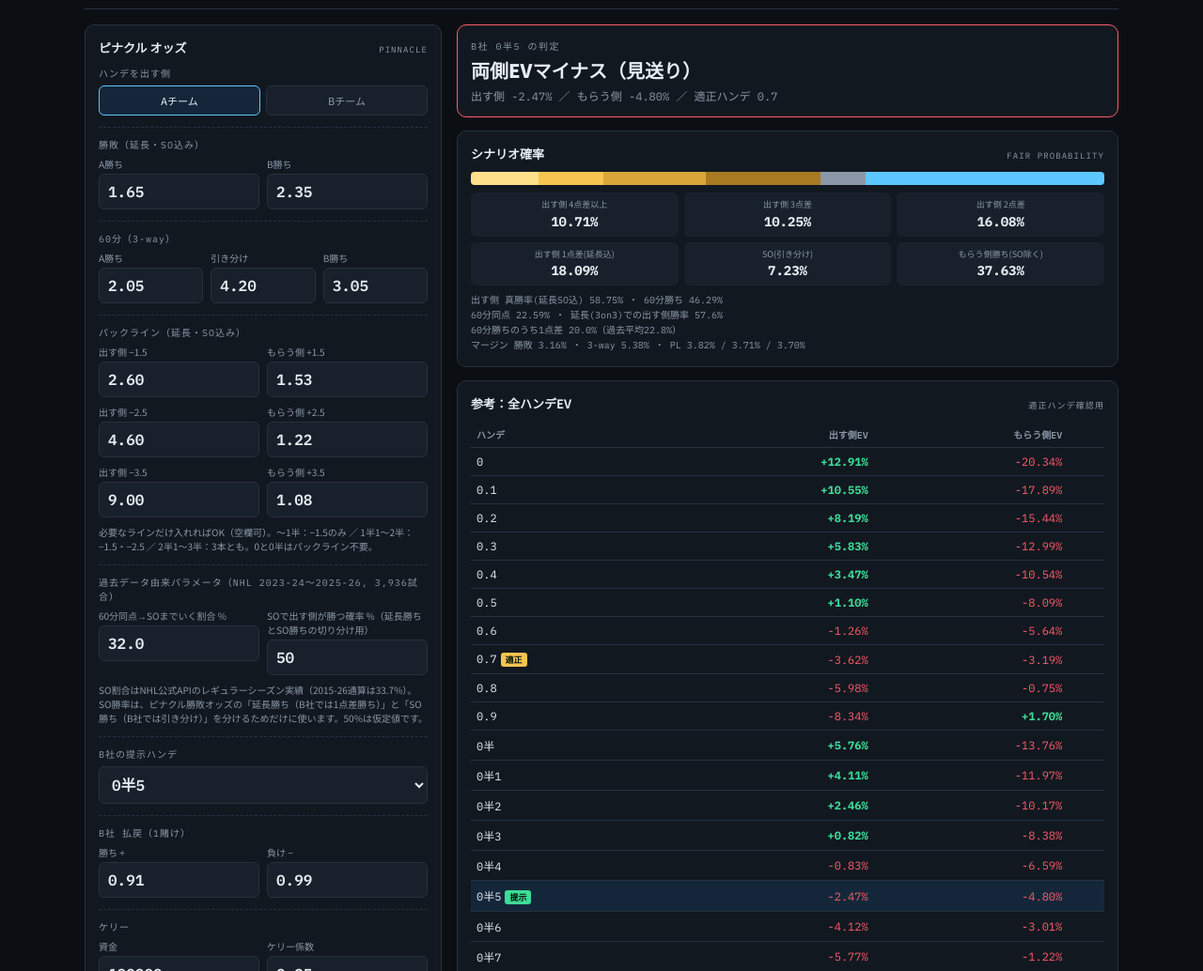
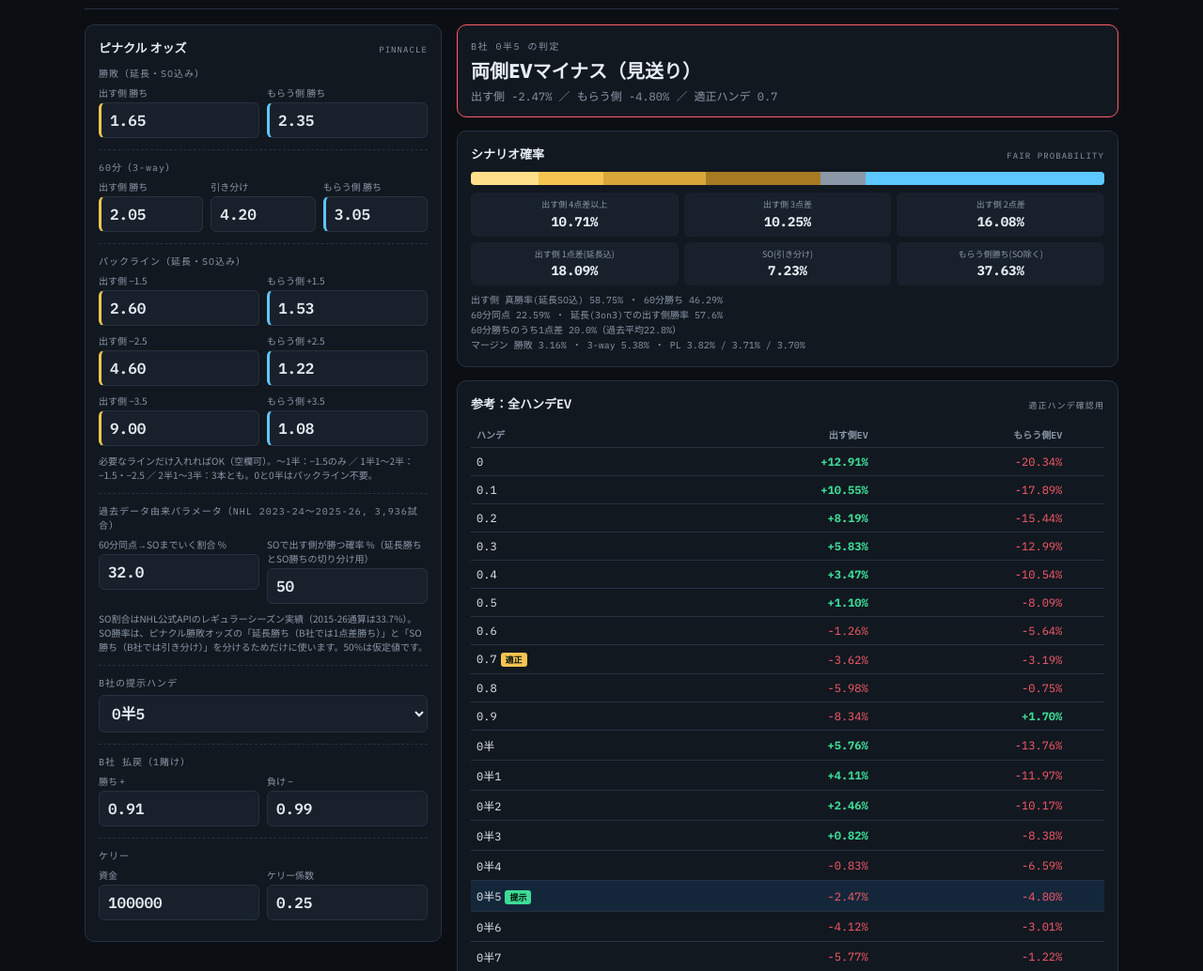
Before and after one commit to takeshinakamura0820-crypto/npb-ev, a plain HTML site: page nhl.html in a window 1280 px wide. Shown: the part 66-1100 px from the top of the page at 94% size. Drawn offline with Linux system fonts and the light colour scheme.

Commit message:
Update nhl.html

```diff
--- a/nhl.html
+++ b/nhl.html
@@ -72,24 +72,22 @@ footer{margin-top:20px;font-size:10px;color:var(--mute);font-family:'IBM Plex Mo
 <section>
   <div class="card">
     <h2>ピナクル オッズ <small>PINNACLE</small></h2>
-    <div class="gt">ハンデを出す側</div>
-    <div class="seg"><button id="gA" class="on">Aチーム</button><button id="gB">Bチーム</button></div>
     <div class="gt">勝敗（延長・SO込み）</div>
     <div class="row">
-      <div><label>A勝ち</label><input id="mlA" type="number" step="0.001" value="1.65" inputmode="decimal"></div>
-      <div><label>B勝ち</label><input id="mlB" type="number" step="0.001" value="2.35" inputmode="decimal"></div>
+      <div class="giver"><label>出す側 勝ち</label><input id="mlA" type="number" step="0.001" value="1.65" inputmode="decimal"></div>
+      <div class="recv"><label>もらう側 勝ち</label><input id="mlB" type="number" step="0.001" value="2.35" inputmode="decimal"></div>
     </div>
     <div class="gt">60分（3-way）</div>
     <div class="row3">
-      <div><label>A勝ち</label><input id="t3A" type="number" step="0.001" value="2.05" inputmode="decimal"></div>
+      <div class="giver"><label>出す側 勝ち</label><input id="t3A" type="number" step="0.001" value="2.05" inputmode="decimal"></div>
       <div><label>引き分け</label><input id="t3D" type="number" step="0.001" value="4.20" inputmode="decimal"></div>
-      <div><label>B勝ち</label><input id="t3B" type="number" step="0.001" value="3.05" inputmode="decimal"></div>
+      <div class="recv"><label>もらう側 勝ち</label><input id="t3B" type="number" step="0.001" value="3.05" inputmode="decimal"></div>
     </div>
 
     <div class="gt">パックライン（延長・SO込み）</div>
-    <div class="row"><div><label>出す側 −1.5</label><input id="p15G" type="number" step="0.001" value="2.60" inputmode="decimal"></div><div><label>もらう側 +1.5</label><input id="p15R" type="number" step="0.001" value="1.53" inputmode="decimal"></div></div>
-    <div class="row"><div><label>出す側 −2.5</label><input id="p25G" type="number" step="0.001" value="4.60" inputmode="decimal"></div><div><label>もらう側 +2.5</label><input id="p25R" type="number" step="0.001" value="1.22" inputmode="decimal"></div></div>
-    <div class="row"><div><label>出す側 −3.5</label><input id="p35G" type="number" step="0.001" value="9.00" inputmode="decimal"></div><div><label>もらう側 +3.5</label><input id="p35R" type="number" step="0.001" value="1.08" inputmode="decimal"></div></div>
+    <div class="row"><div class="giver"><label>出す側 −1.5</label><input id="p15G" type="number" step="0.001" value="2.60" inputmode="decimal"></div><div class="recv"><label>もらう側 +1.5</label><input id="p15R" type="number" step="0.001" value="1.53" inputmode="decimal"></div></div>
+    <div class="row"><div class="giver"><label>出す側 −2.5</label><input id="p25G" type="number" step="0.001" value="4.60" inputmode="decimal"></div><div class="recv"><label>もらう側 +2.5</label><input id="p25R" type="number" step="0.001" value="1.22" inputmode="decimal"></div></div>
+    <div class="row"><div class="giver"><label>出す側 −3.5</label><input id="p35G" type="number" step="0.001" value="9.00" inputmode="decimal"></div><div class="recv"><label>もらう側 +3.5</label><input id="p35R" type="number" step="0.001" value="1.08" inputmode="decimal"></div></div>
     <div class="hint">必要なラインだけ入れればOK（空欄可）。〜1半：−1.5のみ ／ 1半1〜2半：−1.5・−2.5 ／ 2半1〜3半：3本とも。0と0半はパックライン不要。</div>
 
     <div class="gt">過去データ由来パラメータ（NHL 2023-24〜2025-26, 3,936試合）</div>
@@ -247,16 +245,13 @@ const num = id => parseFloat($(id).value);
 const pct = (v, d=2) => (v*100).toFixed(d) + '%';
 const sgn = (v, d=2) => (v >= 0 ? '+' : '') + (v*100).toFixed(d) + '%';
 const cls = v => Math.abs(v) < 1e-9 ? 'zero' : v > 0 ? 'pos' : 'neg';
-let giver = 'A', selKey = '0半5';
+let selKey = '0半5';
 $('hSel').innerHTML = HANDICAPS.map(h => `<option${h.key===selKey?' selected':''}>${h.key}</option>`).join('');
 $('hSel').onchange = () => { selKey = $('hSel').value; run(); };
-$('gA').onclick = () => { giver='A'; $('gA').classList.add('on'); $('gB').classList.remove('on'); run(); };
-$('gB').onclick = () => { giver='B'; $('gB').classList.add('on'); $('gA').classList.remove('on'); run(); };
 
 function run() {
-  const A = giver==='A';
-  const inp = {mlG:num(A?'mlA':'mlB'), mlR:num(A?'mlB':'mlA'),
-    t3G:num(A?'t3A':'t3B'), t3D:num('t3D'), t3R:num(A?'t3B':'t3A'),
+  const inp = {mlG:num('mlA'), mlR:num('mlB'),
+    t3G:num('t3A'), t3D:num('t3D'), t3R:num('t3B'),
     soShare:num('soShare'), soWin:num('soWin'),
     p15G:num('p15G'), p15R:num('p15R'), p25G:num('p25G'), p25R:num('p25R'), p35G:num('p35G'), p35R:num('p35R')};
   const W = num('pW'), L = num('pL'), bank = num('bank'), kf = num('kf');
```
